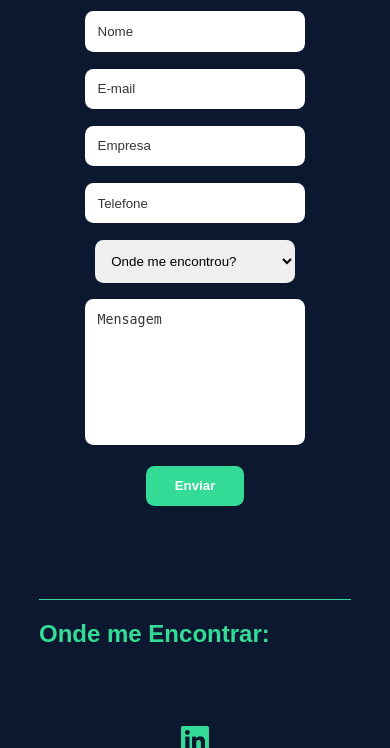
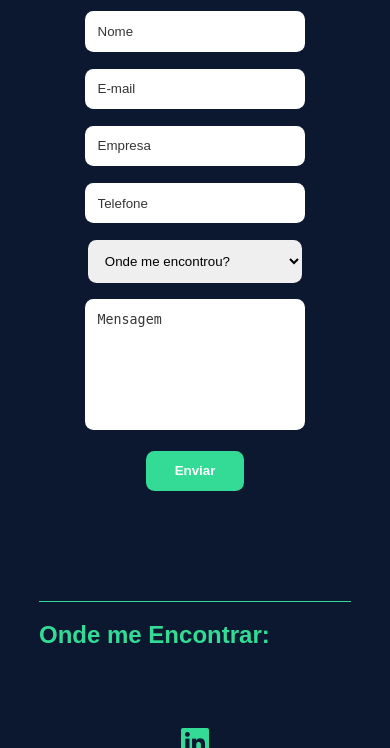
Before and after one commit to FredMagas/Meu-Portfolio, a Django app: page / in a window 390 px wide. Shown: the part 4973-5721 px from the top of the page. Run offline with Django 4.2, Linux system fonts and the light colour scheme; data comes from the database, SQL or seed files in the repository; some libraries are stand-ins or nearby versions.

Commit message:
Changes in form style and form elements order

```diff
--- a/fredmagaweb/templates/index.html
+++ b/fredmagaweb/templates/index.html
@@ -208,9 +208,8 @@
                         </div>
 
                         <div class="form-group">
-                            <textarea name="mensagem" rows="8" class="form-control" placeholder="Mensagem" maxlength="350" required autocomplete="off"></textarea>
+                            <textarea name="mensagem" rows="7" class="form-control" placeholder="Mensagem" maxlength="350" required autocomplete="off"></textarea>
                         </div>
-                        <div class="cf-turnstile" data-sitekey="0x4AAAAAAAg2jZV2tzH-uheS"></div>
                         <div class="form-group messages" data-aos="flip-right">
                             <button class="btn-enviar-contato">Enviar</button>
                             {% if messages %}
@@ -221,6 +220,7 @@
                             </ul>
                             {% endif %}
                         </div>
+                        <div class="cf-turnstile form-group" data-sitekey="0x4AAAAAAAg2jZV2tzH-uheS"></div>
                     </form>
                 </div>
             </div>
--- a/static/css/index.css
+++ b/static/css/index.css
@@ -390,7 +390,7 @@ form {
 }
 
 .form-group {
-    margin: 2vh;
+    margin: 1.5vh;
 }
 
 input, textarea {
@@ -405,7 +405,7 @@ textarea {
 }
 
 select {
-    width: 51.5vw;
+    width: 51.8vw;
     border: none;
     border-radius: 1vh;
     padding: 1.5vh;
@@ -598,4 +598,26 @@ footer {
     .form-group {
         margin: 1vh;
     }
+
+    select {
+        width: 52.8vw;
+    }
 }
+
+@media screen and (max-width: 976px) {
+    select {
+        width: 52.8vw;
+    }
+}
+
+@media screen and (max-width: 820px) {
+    select {
+        width: 53.8vw;
+    }
+}
+
+@media screen and (max-width: 512px) {
+    select {
+        width: 54.8vw;
+    }
+}
```
